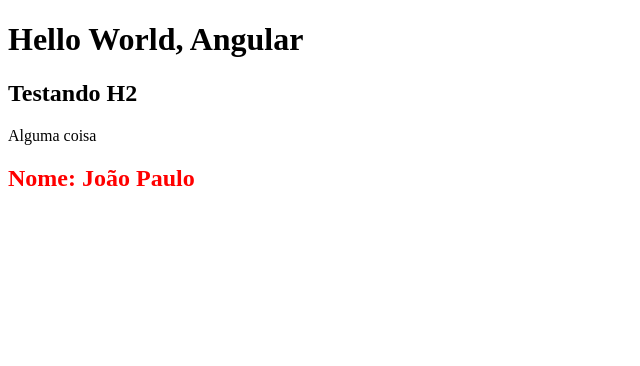
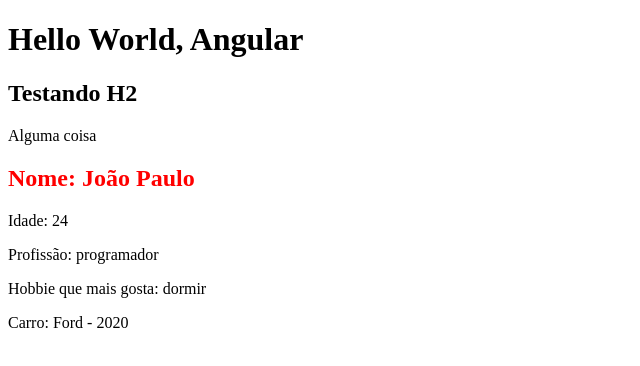
Before and after one commit to jotammendes/teste-angular, an Angular app: page / in a window 1280 px wide. Shown: the top 366 px of the page, without its empty margins (0-640 px from the left). Built offline with nearby package versions, Linux system fonts and the light colour scheme.

Commit message:
aula 05: dados no template

```diff
--- a/src/app/components/first-component/first-component.component.html
+++ b/src/app/components/first-component/first-component.component.html
@@ -1 +1,5 @@
 <h2>Nome: {{ name }}</h2>
+<p>Idade: {{ age }}</p>
+<p>Profissão: {{ job }}</p>
+<p>Hobbie que mais gosta: {{ hobbies[2] }}</p>
+<p>Carro: {{ car.model }} - {{ car.year }}</p>
--- a/src/app/components/first-component/first-component.component.ts
+++ b/src/app/components/first-component/first-component.component.ts
@@ -7,6 +7,13 @@
 })
 export class FirstComponentComponent implements OnInit {
   name: string = 'João Paulo';
+  age: number = 24;
+  job: string = 'programador';
+  hobbies: string[] = ['programar', 'comer', 'dormir'];
+  car = {
+    model: 'Ford',
+    year: 2020,
+  }
 
   constructor() { }
 
```
